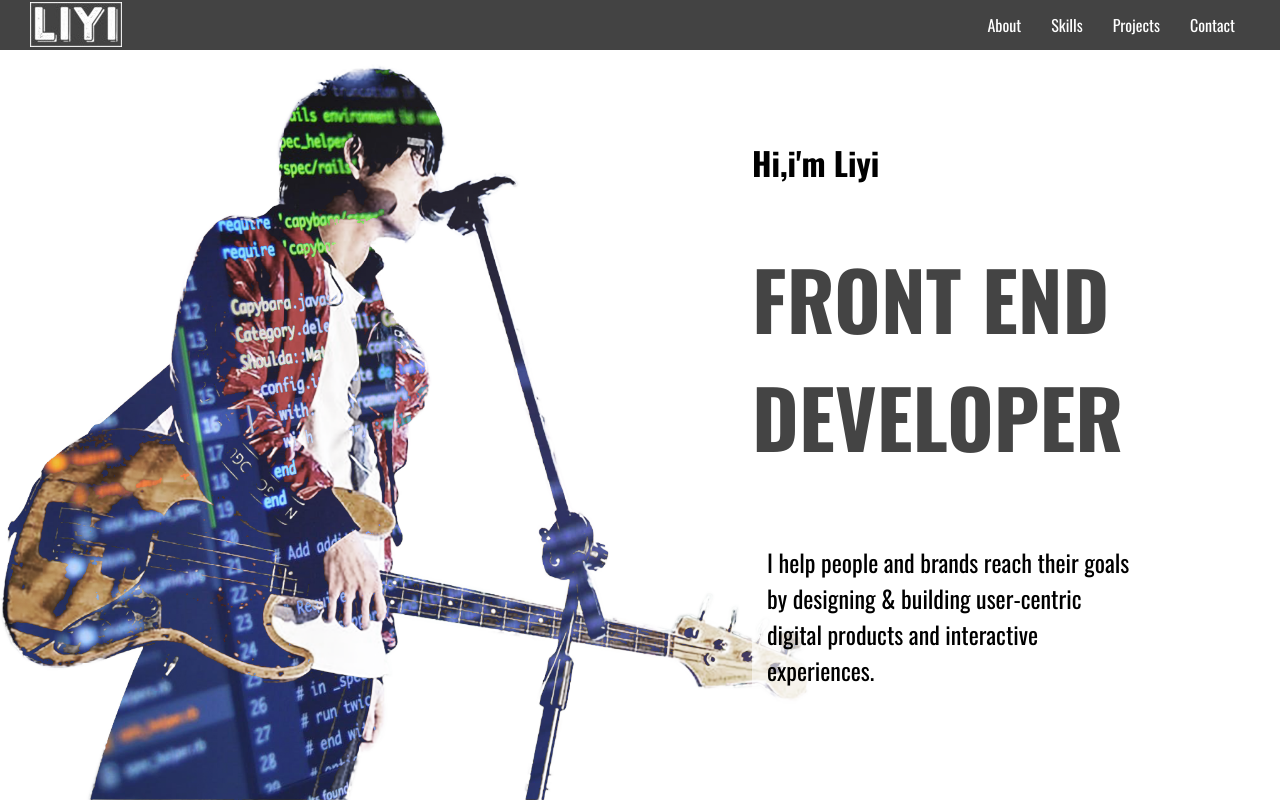
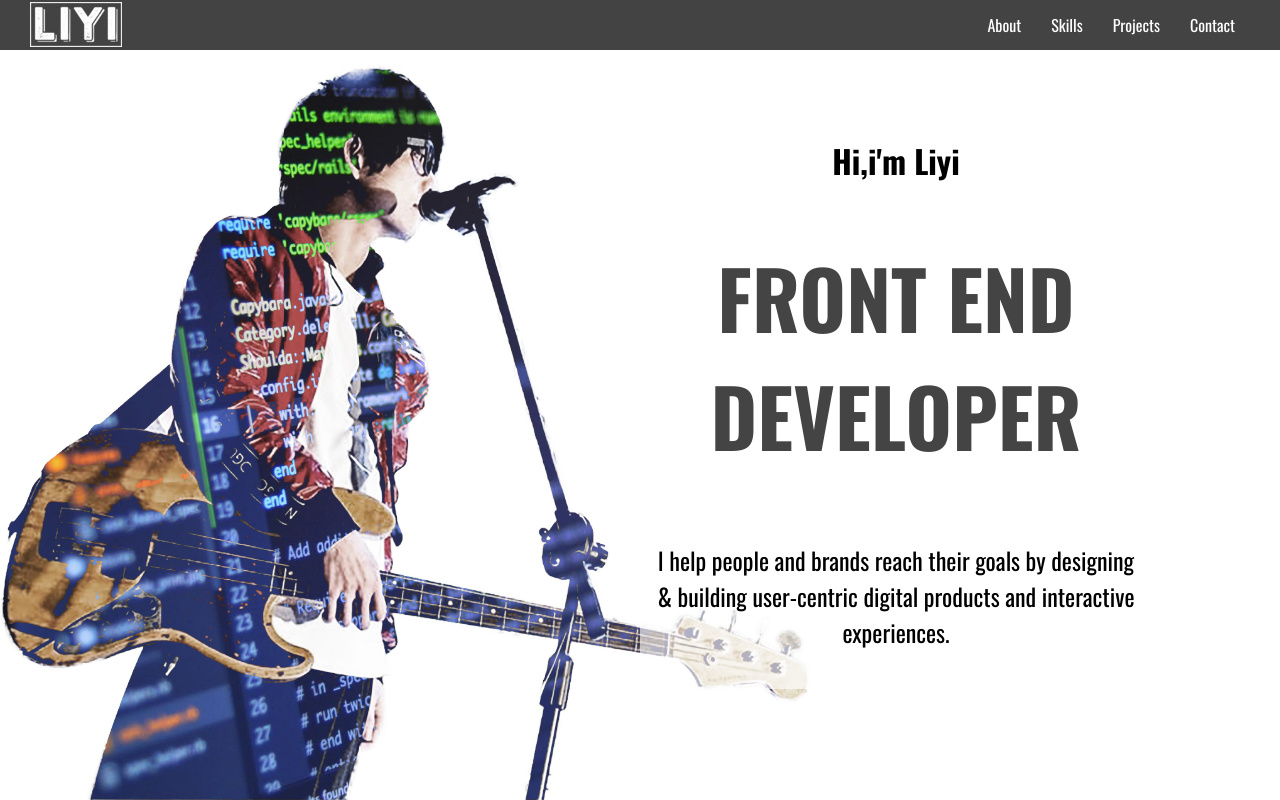
Before and after one commit to liyibass/liyi-portfolio, a React (Create React App) app: page / in a window 1280 px wide. Shown: the top 800 px of the page. Built offline with nearby package versions, Linux system fonts and the light colour scheme.

Commit message:
adjusting some grid

```diff
--- a/src/App.js
+++ b/src/App.js
@@ -9,7 +9,7 @@ import Header from "./components/header/header.component";
 function App() {
   return (
     <div>
-      {/* <Header /> */}
+      <Header />
       <Switch>
         <Route exact path="/" component={Homepage} />
       </Switch>
--- a/src/components/hero/hero.component.jsx
+++ b/src/components/hero/hero.component.jsx
@@ -7,6 +7,7 @@ function Hero() {
   return (
     <div className="hero-section section">
       <div className="hero-section__bg fade-in"></div>
+      <div className="hero-section--all">
         <div className="hero-section__text-content">
           <h2>Hi,i'm Liyi</h2>
 
@@ -16,6 +17,9 @@ function Hero() {
             user-centric digital products and interactive experiences.
           </p>
         </div>
+
+        <div className="hero-section__text-content-2"></div>
+      </div>
     </div>
   );
 }
--- a/src/components/hero/hero.style.scss
+++ b/src/components/hero/hero.style.scss
@@ -2,17 +2,14 @@
 @import "../../styles/base/responsiveMixin.scss";
 
 .hero-section {
-  // position: absolute;
   position: relative;
   width: 100%;
   height: 100vh;
-  display: table;
+  display: flex;
+  flex-direction: column;
+  align-items: center;
   z-index: -1;
-
-  // @include atLarge {
-  //   width: 100%;
-  //   height: 100vh;
-  // }
+  text-align: center;
 
   &__bg {
     height: 100%;
@@ -34,12 +31,12 @@
   }
 
   &__text-content {
-    position: absolute;
+    flex: 1;
+    position: relative;
     margin: auto;
-    width: 100vw;
-    top: 35%;
+    width: 100%;
+
     background-color: rgba(255, 255, 255, 0.6);
-    // color: red;
 
     h1 {
       font-size: 2.2rem;
@@ -60,10 +57,6 @@
     }
 
     @include atMedium {
-      // color: orange;
-      width: 400px;
-      top: 14%;
-      right: 10%;
       margin-top: auto;
       margin-buttom: auto;
       h1 {
@@ -83,10 +76,25 @@
         font-size: 1.5rem;
       }
     }
+  }
 
-    // @include atLarge {
-    //   color: yellow;
-    //   top: 35%;
-    // }
+  .hero-section--all {
+    position: absolute;
+
+    // background-color: yellowgreen;
+    width: 80%;
+    height: 100%;
+    display: flex;
+    flex-direction: row-reverse;
+    align-items: center;
+    justify-content: space-around;
+  }
+
+  .hero-section__text-content-2 {
+    flex: 1;
+    display: none;
+    @include atSmall {
+      display: block;
+    }
   }
 }
--- a/src/components/hero/hero2.component.jsx
+++ b/src/components/hero/hero2.component.jsx
@@ -5,9 +5,10 @@ import "../../styles/effect/fadein.scss";
 
 function Hero2() {
   return (
-    <div className="hero-section">
+    <div className="hero-section section">
       <div className="hero-section-2__bg "></div>
-      <div className="hero-section__text-content ">
+      <div className="hero-section--all">
+        <div className="hero-section__text-content">
           <h3>
             Living
             <br />
@@ -16,6 +17,9 @@ function Hero2() {
             leveling up one day at a time.
           </h3>
         </div>
+
+        <div className="hero-section__text-content-2"></div>
+      </div>
     </div>
   );
 }
--- a/src/pages/homepage/homepage.component.jsx
+++ b/src/pages/homepage/homepage.component.jsx
@@ -14,7 +14,6 @@ import Header from "../../components/header/header.component";
 function Homepage() {
   return (
     <div className="home-page">
-      <Header />
       <Hero />
       <Motto />
       <a id="about-section" className="anchor" href="/">
```
Lines whose indentation alone changed are shown as unchanged.
